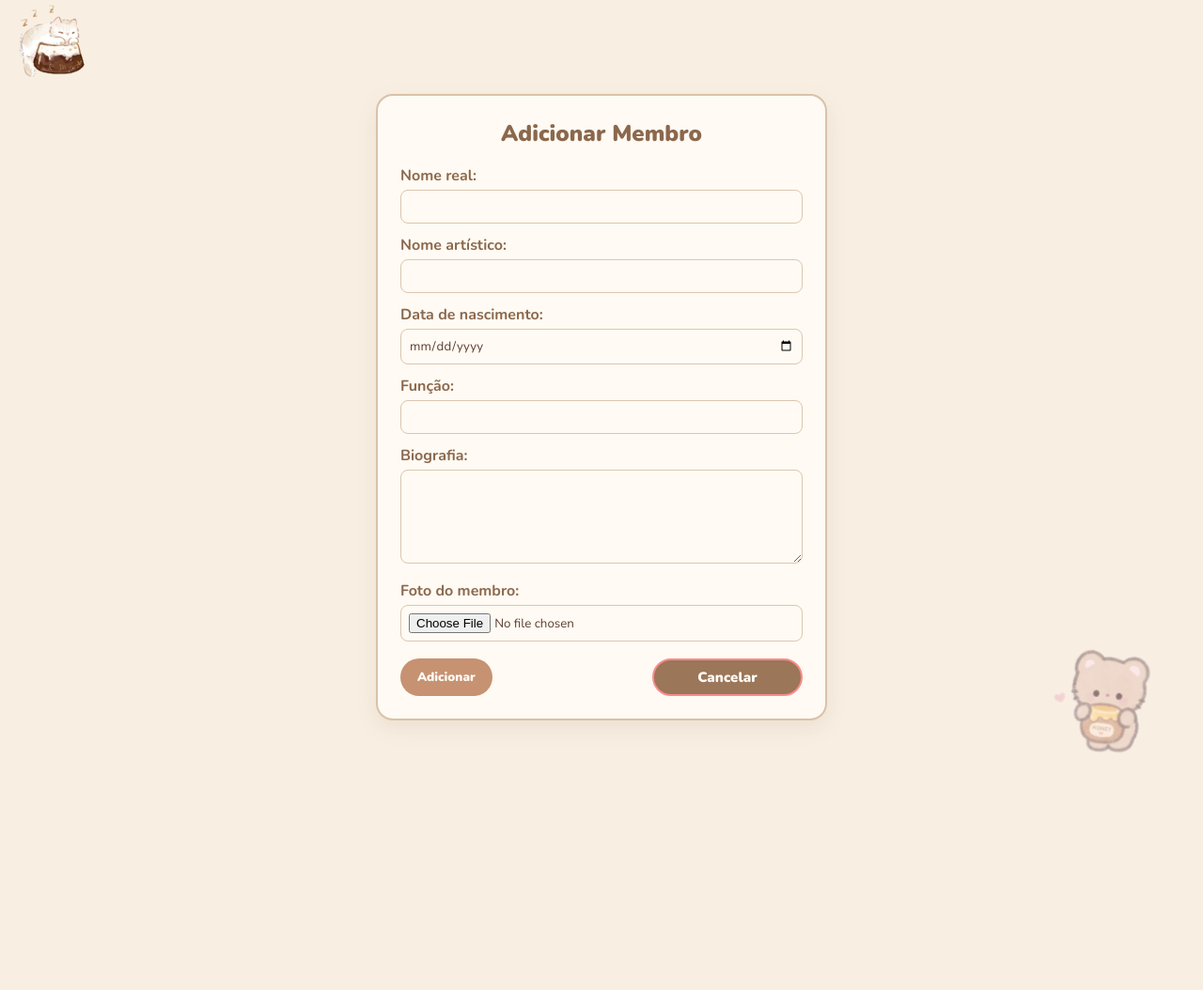
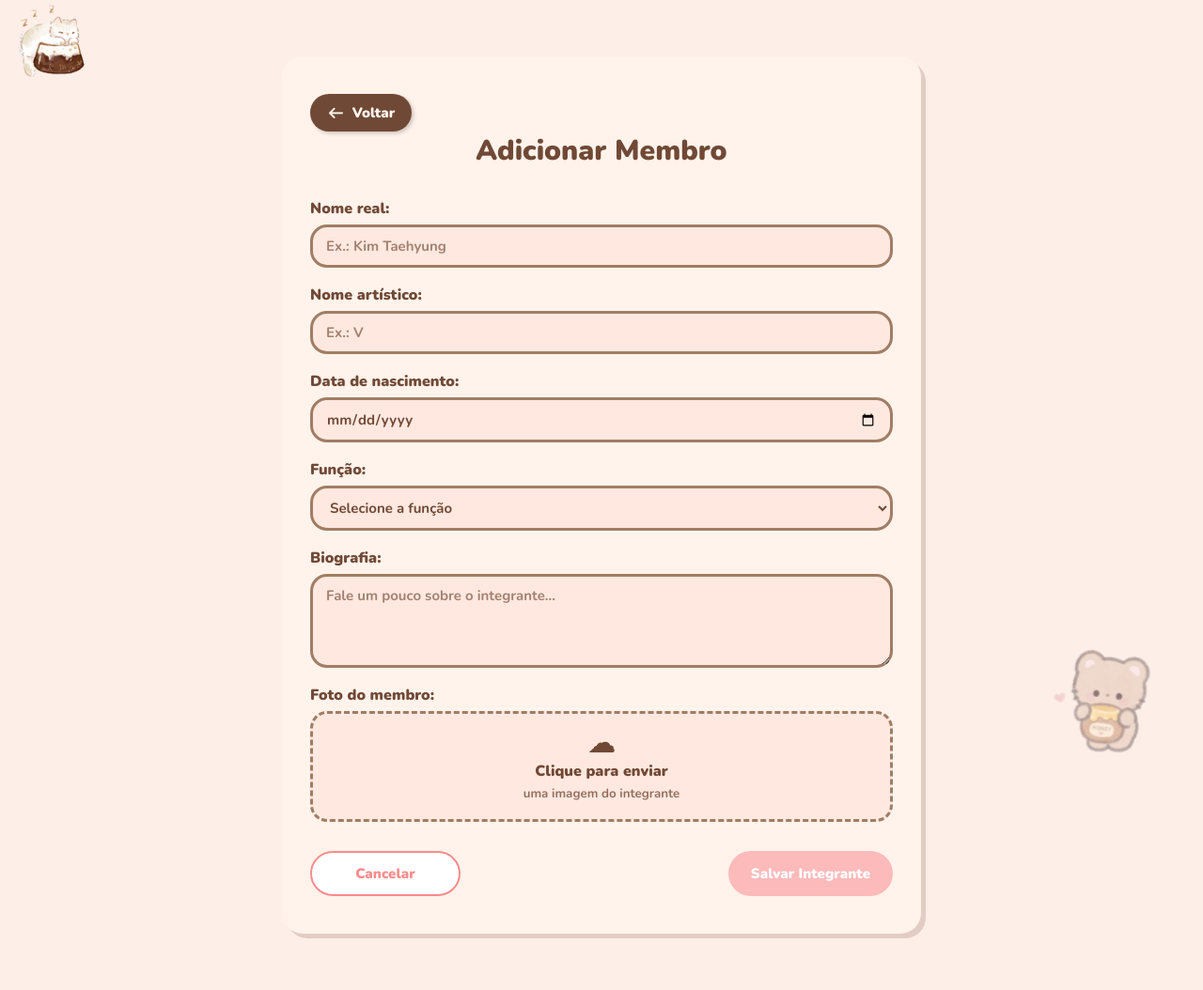
Before and after one commit to luiza635/projeto_crud, a PHP site: page /integrantes_crud/adicionar_membros.php?id_grupo=1 in a window 1280 px wide. Shown: the whole page at 94% size. Before the commit the page ends 801 px from the top, so only its background shows below. Run offline with PHP 8.4, Linux system fonts and the light colour scheme; the visitor is signed in with stand-in values (Sample User, id 1); tables that the repository leaves empty or names only in its code hold one stand-in row (values such as "Sample post"); some libraries are stand-ins or nearby versions.

Commit message:
Alterações

```diff
--- a/assets/css/pg_criar.css
+++ b/assets/css/pg_criar.css
@@ -297,3 +297,22 @@ select:focus {
     right: -45px;
   }
 }
+.btn-voltar {
+    display: inline-flex;
+    align-items: center;
+    gap: 8px;
+    background-color: #704936;
+    color: #fff9ef;
+    font-weight: 900;
+    font-size: 15px;
+    text-decoration: none;
+    padding: 10px 18px;
+    border-radius: 22px;
+    box-shadow: 2px 2px 4px rgba(0,0,0,0.2);
+    transition: background-color 0.2s ease, transform 0.2s ease;
+}
+
+.btn-voltar:hover {
+    background-color: #5f3928;
+    transform: translateY(-1px);
+}
--- a/integrantes_crud/adicionar_membros.php
+++ b/integrantes_crud/adicionar_membros.php
@@ -2,7 +2,13 @@
 include_once "../config/database.php";
 include_once "../includes/auth.php";
 
-$id_grupo = $_GET['id_grupo'] ?? $_POST['id_grupo'] ?? null;
+$erro = "";
+
+$id_grupo = filter_input(INPUT_GET, 'id_grupo', FILTER_VALIDATE_INT);
+
+if (!$id_grupo) {
+    $id_grupo = filter_input(INPUT_POST, 'id_grupo', FILTER_VALIDATE_INT);
+}
 
 if (!$id_grupo) {
     header("Location: ../index.php");
@@ -10,37 +16,16 @@ if (!$id_grupo) {
 }
 
 if ($_SERVER['REQUEST_METHOD'] === 'POST') {
-    $nome_real = $_POST['nome_real'];
-    $nome_artistico = $_POST['nome_artistico'];
-    $aniversario = $_POST['aniversario'];
-    $funcao = $_POST['funcao'];
-    $biografia = $_POST['biografia'];
+    $nome_real = trim($_POST['nome_real'] ?? '');
+    $nome_artistico = trim($_POST['nome_artistico'] ?? '');
+    $aniversario = trim($_POST['aniversario'] ?? '');
+    $funcao = trim($_POST['funcao'] ?? '');
+    $biografia = trim($_POST['biografia'] ?? '');
 
-    $foto = null;
-
-    if (isset($_FILES['foto']) && $_FILES['foto']['error'] === UPLOAD_ERR_OK) {
-        $pastaUpload = "../uploads/membros/";
-
-        if (!is_dir($pastaUpload)) {
-            mkdir($pastaUpload, 0777, true);
-        }
-
-        $extensao = strtolower(pathinfo($_FILES['foto']['name'], PATHINFO_EXTENSION));
-        $extensoesPermitidas = ['jpg', 'jpeg', 'png', 'webp'];
-
-        if (in_array($extensao, $extensoesPermitidas)) {
-            $nomeArquivo = uniqid("membro_", true) . "." . $extensao;
-            $caminhoCompleto = $pastaUpload . $nomeArquivo;
-
-            if (move_uploaded_file($_FILES['foto']['tmp_name'], $caminhoCompleto)) {
-                $foto = "uploads/membros/" . $nomeArquivo;
-            }
-        }
-    }
-
+    if ($nome_real && $nome_artistico && $aniversario && $funcao) {
         $sql = "INSERT INTO integrantes
-            (nome_real, nome_artistico, aniversario, funcao, biografia, foto, grupo_id)
-            VALUES (?, ?, ?, ?, ?, ?, ?)";
+                (nome_real, nome_artistico, aniversario, funcao, biografia, grupo_id)
+                VALUES (?, ?, ?, ?, ?, ?)";
 
         $stmt = $pdo->prepare($sql);
         $stmt->execute([
@@ -49,12 +34,14 @@ if ($_SERVER['REQUEST_METHOD'] === 'POST') {
             $aniversario,
             $funcao,
             $biografia,
-        $foto,
             $id_grupo
         ]);
 
-    header("Location: ../grupo.php?id_grupo=" . $id_grupo);
+        header("Location: ../grupo.php?id_grupo=" . urlencode($id_grupo));
         exit();
+    } else {
+        $erro = "Preencha todos os campos obrigatórios.";
+    }
 }
 ?>
 
@@ -63,120 +50,92 @@ if ($_SERVER['REQUEST_METHOD'] === 'POST') {
 <head>
 <meta charset="UTF-8">
 <meta name="viewport" content="width=device-width, initial-scale=1.0">
-    <title>Novo Integrante</title>
-    <link rel="stylesheet" href="../assets/css/pg_criar.css?v=5">
+<title>Adicionar Membro</title>
+<link rel="stylesheet" href="../assets/css/pg_criar.css?v=2">
+<link rel="stylesheet" href="https://cdnjs.cloudflare.com/ajax/libs/font-awesome/7.0.1/css/all.min.css" crossorigin="anonymous"/>
 </head>
 <body class="form-page">
 
-<div class="form-container">
+<main class="form-container">
+
+    <!-- Botão Voltar igual ao grupo -->
+    <a href="../grupo.php?id_grupo=<?= htmlspecialchars($id_grupo) ?>" class="btn-voltar">
+        <i class="fa-solid fa-arrow-left"></i> Voltar
+    </a>
+
     <h1 class="form-title">Adicionar Membro</h1>
 
-    <form action="adicionar_membros.php?id_grupo=<?= htmlspecialchars($id_grupo) ?>" method="POST" enctype="multipart/form-data" class="grupo-form">
-        <input type="hidden" name="id_grupo" value="<?= htmlspecialchars($id_grupo) ?>">
+    <?php if (!empty($erro)): ?>
+        <div class="form-error">
+            <?= htmlspecialchars($erro) ?>
+        </div>
+    <?php endif; ?>
 
+    <form
+        action="adicionar_membros.php?id_grupo=<?= htmlspecialchars($id_grupo) ?>"
+        method="POST"
+        enctype="multipart/form-data"
+        class="grupo-form"
+    >
+
+        <input
+            type="hidden"
+            name="id_grupo"
+            value="<?= htmlspecialchars($id_grupo) ?>"
+        >
+
+        <div class="form-group">
             <label for="nome_real">Nome real:</label>
-        <input type="text" id="nome_real" name="nome_real" required>
+            <input type="text" id="nome_real" name="nome_real" placeholder="Ex.: Kim Taehyung" required>
+        </div>
 
+        <div class="form-group">
             <label for="nome_artistico">Nome artístico:</label>
-        <input type="text" id="nome_artistico" name="nome_artistico" required>
+            <input type="text" id="nome_artistico" name="nome_artistico" placeholder="Ex.: V" required>
+        </div>
 
+        <div class="form-group">
             <label for="aniversario">Data de nascimento:</label>
             <input type="date" id="aniversario" name="aniversario" required>
-
-        <label for="funcao">Função:</label>
-        <input type="text" id="funcao" name="funcao" required>
-
-        <label for="biografia">Biografia:</label>
-        <textarea id="biografia" name="biografia" rows="4"></textarea>
-
-        <label for="foto">Foto do membro:</label>
-        <input type="file" id="foto" name="foto" accept=".jpg,.jpeg,.png,.webp">
-
-        <div class="form-buttons">
-            <button type="submit" class="btn-submit">Adicionar</button>
-            <a href="../grupo.php?id_grupo=<?= htmlspecialchars($id_grupo) ?>" class="btn-cancelar">Cancelar</a>
-        </div>
-    </form>
         </div>
 
-<style>
-body.form-page {
-    background: #f8efe2;
-    font-family: Arial, sans-serif;
-}
+        <div class="form-group">
+            <label for="funcao">Função:</label>
+            <select id="funcao" name="funcao" required>
+                <option value="" disabled selected>Selecione a função</option>
+                <option value="Vocalista">Vocalista</option>
+                <option value="Dançarino">Dançarino</option>
+                <option value="Compositor">Compositor</option>
+                <option value="Rapper">Rapper</option>
+                <option value="Líder">Líder</option>
+                <option value="Visual">Visual</option>
+                <option value="Maknae">Maknae</option>
+            </select>
+        </div>
 
-.form-container {
-    max-width: 480px;
-    margin: 40px auto;
-    padding: 24px;
-    background: #fffaf3;
-    border-radius: 18px;
-    border: 2px solid #d9c2aa;
-    box-shadow: 0 8px 22px rgba(126, 92, 66, 0.10);
-}
+        <div class="form-group descricao-group">
+            <label for="biografia">Biografia:</label>
+            <textarea id="biografia" name="biografia" placeholder="Fale um pouco sobre o integrante..."></textarea>
+        </div>
 
-.form-title {
-    margin-bottom: 18px;
-    color: #8b684d;
-    font-size: 24px;
-    font-weight: 900;
-}
+        <div class="form-group">
+            <label for="foto">Foto do membro:</label>
+            <label for="foto" class="upload-box">
+                <span class="upload-icon">☁</span>
+                <strong>Clique para enviar</strong>
+                <small>uma imagem do integrante</small>
+            </label>
+            <input type="file" id="foto" name="foto" accept="image/*" class="input-file">
+        </div>
 
-.grupo-form label {
-    display: block;
-    margin-top: 12px;
-    margin-bottom: 4px;
-    font-weight: 700;
-    color: #8b684d;
-}
+        <div class="form-actions">
+            <a href="../grupo.php?id_grupo=<?= htmlspecialchars($id_grupo) ?>" class="btn-cancelar">Cancelar</a>
+            <button type="submit" class="btn-salvar">Salvar Integrante</button>
+        </div>
 
-.grupo-form input,
-.grupo-form textarea {
-    width: 100%;
-    padding: 8px;
-    border-radius: 8px;
-    border: 1px solid #dcc6b0;
-    background: #fffaf3;
-    color: #5b3d2f;
-}
+    </form>
 
-.form-buttons {
-    margin-top: 18px;
-    display: flex;
-    justify-content: space-between;
-    gap: 12px;
-}
-
-.btn-submit {
-    padding: 8px 18px;
-    border-radius: 999px;
-    border: none;
-    background: #c69272;
-    color: #fffaf3;
-    font-weight: 900;
-    cursor: pointer;
-}
-
-.btn-submit:hover {
-    background: #b07d5a;
-}
-
-.btn-cancelar {
-    display: inline-flex;
-    align-items: center;
-    justify-content: center;
-    padding: 8px 18px;
-    border-radius: 999px;
-    background: #9b7659;
-    color: #fffaf3;
-    font-weight: 900;
-    text-decoration: none;
-}
-
-.btn-cancelar:hover {
-    background: #87614c;
-}
-</style>
+</main>
 
 </body>
 </html>
```
Lines whose indentation alone changed are shown as unchanged.
